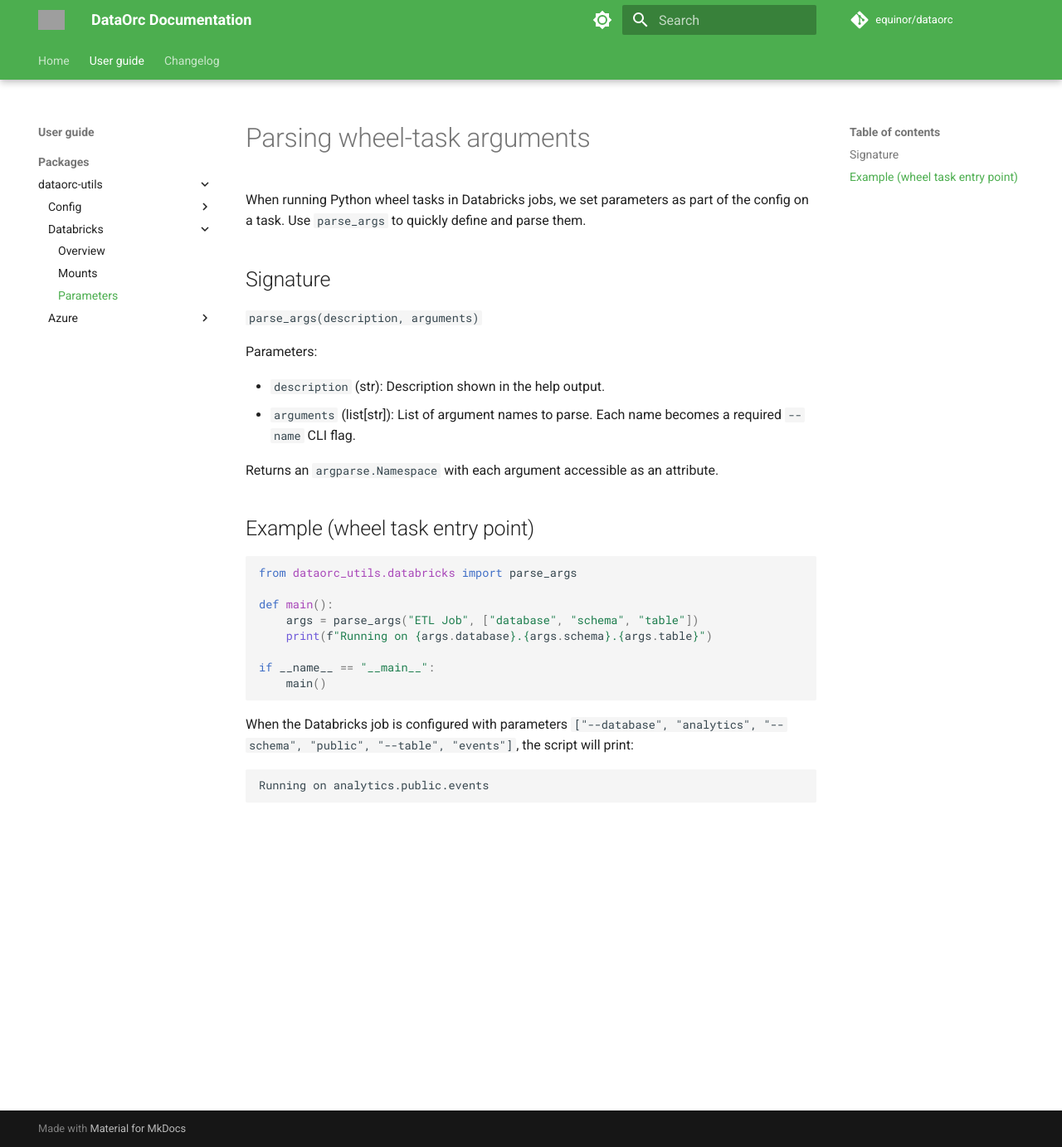
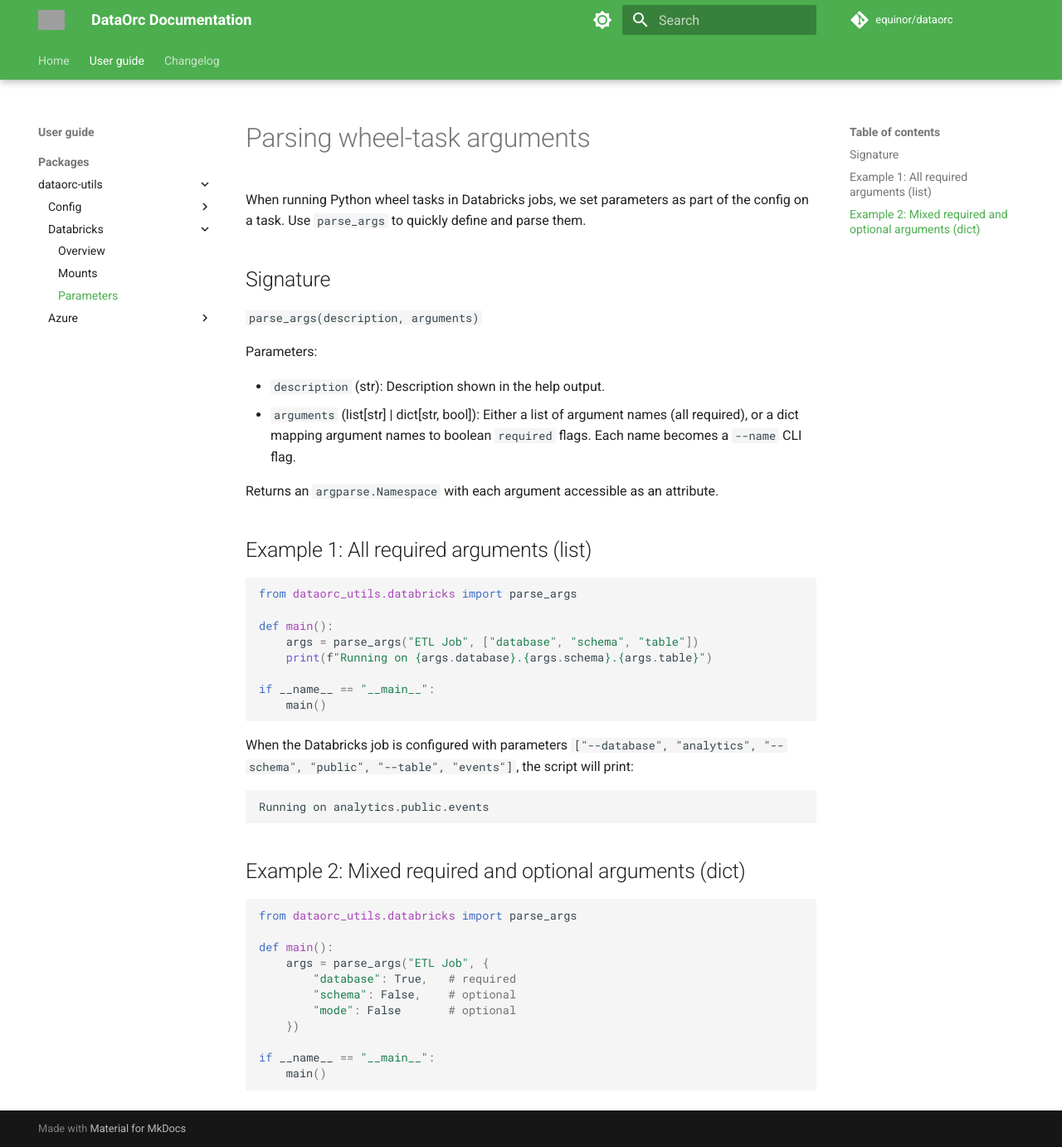
Before and after one commit to equinor/dataorc, an MkDocs documentation site: the page built from docs/packages/dataorc-utils/databricks/parameters.md, in a window 1280 px wide and 1382 px high. Shown: the whole window at 83% size. Built offline with MkDocs 1.6.1 and Material for MkDocs 9.7.7, drawn with Linux system fonts in a browser that asks for light colours; comment, search, counter and statistics services are not loaded; grey boxes are pictures that could not be loaded.

Commit message:
feat(args): update parse_args to accept mixed required and optional arguments

````diff
--- a/docs/packages/dataorc-utils/databricks/parameters.md
+++ b/docs/packages/dataorc-utils/databricks/parameters.md
@@ -9,12 +9,12 @@ When running Python wheel tasks in Databricks jobs, we set parameters as part of
 Parameters:
 
 - `description` (str): Description shown in the help output.
-- `arguments` (list[str]): List of argument names to parse. Each name becomes a
-  required `--name` CLI flag.
+- `arguments` (list[str] | dict[str, bool]): Either a list of argument names (all required),
+  or a dict mapping argument names to boolean `required` flags. Each name becomes a `--name` CLI flag.
 
 Returns an `argparse.Namespace` with each argument accessible as an attribute.
 
-## Example (wheel task entry point)
+## Example 1: All required arguments (list)
 
 ```python
 from dataorc_utils.databricks import parse_args
@@ -34,3 +34,19 @@ the script will print:
 ```text
 Running on analytics.public.events
 ```
+
+## Example 2: Mixed required and optional arguments (dict)
+
+```python
+from dataorc_utils.databricks import parse_args
+
+def main():
+    args = parse_args("ETL Job", {
+        "database": True,   # required
+        "schema": False,    # optional
+        "mode": False       # optional
+    })
+
+if __name__ == "__main__":
+    main()
+```
````
Also changed, not shown: 1 other file.
